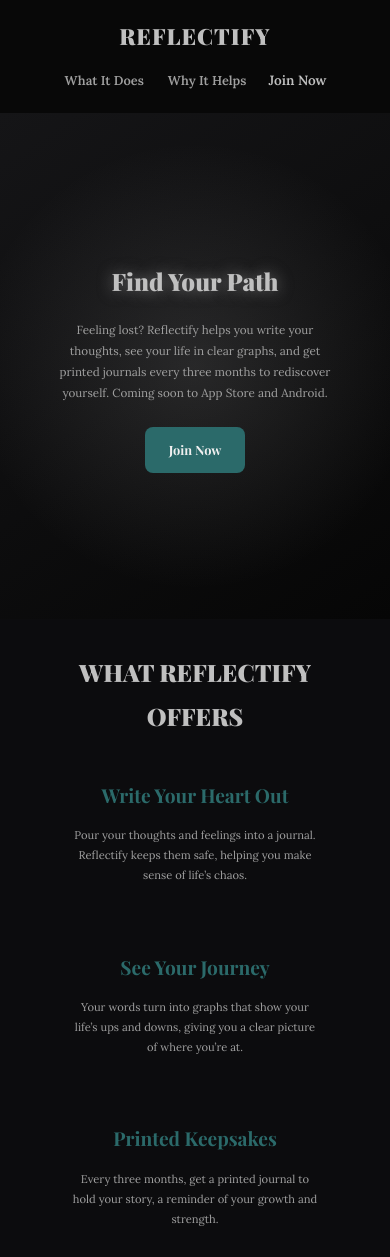
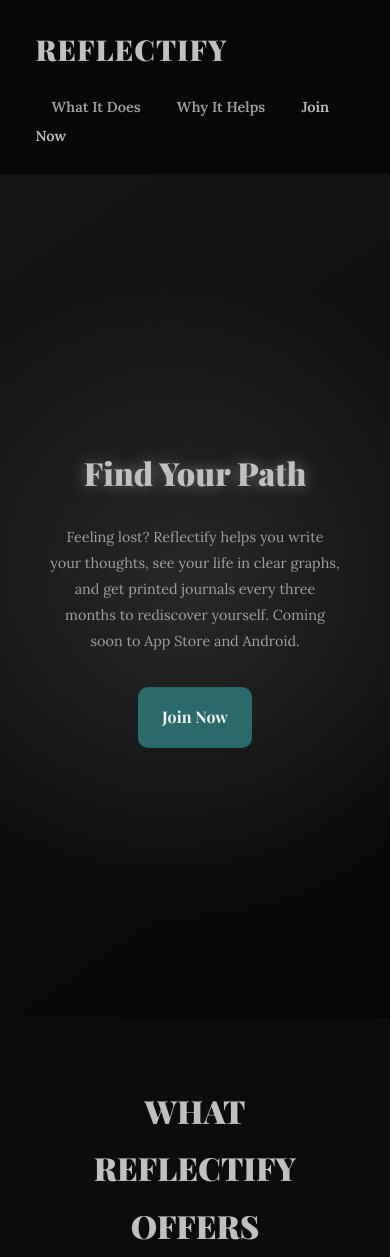
Before and after one commit to shakaelu/reflectify, a plain HTML site: page index.html in a window 390 px wide. Shown: the top 1257 px of the page. Drawn offline with nearby package versions, Linux system fonts and the light colour scheme.

Commit message:
Update index.html

```diff
--- a/index.html
+++ b/index.html
@@ -38,7 +38,7 @@
 
     header {
       background: var(--bg-darker);
-      padding: 1rem 0;
+      padding: 1.5rem 0;
       position: sticky;
       top: 0;
       width: 100%;
@@ -60,25 +60,20 @@
 
     .logo {
       font-family: 'Playfair Display', serif;
-      font-size: clamp(1.6rem, 5vw, 2rem);
+      font-size: clamp(1.8rem, 5vw, 2.5rem);
       font-weight: 900;
       color: var(--highlight);
       letter-spacing: 1px;
       text-transform: uppercase;
     }
 
-    nav {
-      display: flex;
-      flex-wrap: wrap;
-    }
-
     nav a {
       font-family: 'Lora', serif;
       color: var(--text-muted);
-      margin: 0.5rem 0.8rem;
+      margin: 0.5rem 1rem;
       text-decoration: none;
       font-weight: 600;
-      font-size: clamp(0.8rem, 2.5vw, 0.9rem);
+      font-size: clamp(0.9rem, 2.5vw, 1rem);
       transition: color 0.3s ease, transform 0.3s ease;
     }
 
@@ -89,7 +84,7 @@
     }
 
     .hero {
-      min-height: 80vh;
+      min-height: 100vh;
       display: flex;
       align-items: center;
       justify-content: center;
@@ -128,35 +123,35 @@
 
     .hero h2 {
       font-family: 'Playfair Display', serif;
-      font-size: clamp(2rem, 7vw, 3.5rem);
+      font-size: clamp(2.5rem, 8vw, 4.5rem);
       font-weight: 900;
       color: var(--highlight);
       text-shadow: 0 0 15px rgba(192, 192, 192, 0.5);
-      margin-bottom: 1rem;
+      margin-bottom: 1.5rem;
     }
 
     .hero p {
-      font-size: clamp(0.9rem, 3.5vw, 1.1rem);
+      font-size: clamp(1rem, 3vw, 1.3rem);
       color: var(--text-muted);
-      max-width: 500px;
-      margin: 0 auto 1.5rem;
+      max-width: 600px;
+      margin: 0 auto 2rem;
     }
 
     .store-links {
       display: flex;
       justify-content: center;
       gap: 1rem;
-      margin-top: 1rem;
+      margin-top: 1.5rem;
       flex-wrap: wrap;
     }
 
     .store-link {
       font-family: 'Lora', serif;
       color: var(--text-light);
-      font-size: clamp(0.8rem, 2.5vw, 0.9rem);
+      font-size: clamp(0.9rem, 2.5vw, 1rem);
       font-weight: 600;
       text-decoration: none;
-      padding: 0.6rem 1.2rem;
+      padding: 0.8rem 1.5rem;
       border: 2px solid var(--accent);
       border-radius: 8px;
       transition: all 0.3s ease;
@@ -173,11 +168,11 @@
       display: inline-block;
       background: var(--accent);
       color: var(--text-light);
-      padding: 0.8rem clamp(1.2rem, 4vw, 2rem);
-      border-radius: 8px;
+      padding: 1rem clamp(1.5rem, 4vw, 2.5rem);
+      border-radius: 10px;
       text-decoration: none;
       font-weight: 700;
-      font-size: clamp(0.9rem, 3vw, 1.1rem);
+      font-size: clamp(1rem, 3vw, 1.2rem);
       transition: all 0.3s ease;
     }
 
@@ -185,21 +180,21 @@
       background: var(--highlight);
       color: var(--bg-dark);
       transform: scale(1.1);
-      box-shadow: 0 6px 15px rgba(43, 106, 106, 0.6);
+      box-shadow: 0 8px 20px rgba(43, 106, 106, 0.6);
     }
 
     .section {
-      padding: clamp(3rem, 8vw, 5rem) 1rem;
+      padding: clamp(4rem, 10vw, 6rem) 1rem;
       position: relative;
       text-align: center;
     }
 
     .section h2 {
       font-family: 'Playfair Display', serif;
-      font-size: clamp(1.8rem, 5vw, 2.5rem);
+      font-size: clamp(2rem, 6vw, 3rem);
       font-weight: 900;
       color: var(--highlight);
-      margin-bottom: 1.5rem;
+      margin-bottom: 2rem;
       text-transform: uppercase;
       opacity: 0;
       transform: translateY(30px);
@@ -214,21 +209,21 @@
     .feature-flow {
       display: flex;
       flex-direction: column;
-      gap: 2rem;
-      margin: 1.5rem 0;
+      gap: 3rem;
+      margin: 2rem 0;
     }
 
     .feature {
       position: relative;
-      padding: 1.5rem clamp(1rem, 4vw, 1.5rem);
+      padding: 2rem clamp(1rem, 5vw, 2rem);
       text-align: left;
       transition: transform 0.5s ease, opacity 0.5s ease;
       opacity: 0;
-      transform: translateX(-30px);
+      transform: translateX(-50px);
     }
 
     .feature:nth-child(even) {
-      transform: translateX(30px);
+      transform: translateX(50px);
       text-align: right;
     }
 
@@ -239,16 +234,16 @@
 
     .feature h3 {
       font-family: 'Playfair Display', serif;
-      font-size: clamp(1.4rem, 4vw, 1.8rem);
+      font-size: clamp(1.5rem, 4vw, 2rem);
       color: var(--accent);
       font-weight: 700;
-      margin-bottom: 0.8rem;
+      margin-bottom: 1rem;
     }
 
     .feature p {
-      font-size: clamp(0.8rem, 2.5vw, 1rem);
+      font-size: clamp(0.9rem, 2.5vw, 1.1rem);
       color: var(--text-muted);
-      max-width: 450px;
+      max-width: 500px;
       margin: 0 auto;
     }
 
@@ -259,7 +254,7 @@
     .waitlist {
       text-align: center;
       background: var(--bg-darker);
-      padding: clamp(3rem, 8vw, 5rem) 1rem;
+      padding: clamp(4rem, 10vw, 6rem) 1rem;
       position: relative;
     }
 
@@ -281,16 +276,16 @@
 
     .waitlist h2 {
       font-family: 'Playfair Display', serif;
-      font-size: clamp(2rem, 6vw, 3rem);
+      font-size: clamp(2.5rem, 6vw, 3.5rem);
       color: var(--highlight);
-      margin-bottom: 1rem;
+      margin-bottom: 1.5rem;
     }
 
     .waitlist p {
-      font-size: clamp(0.9rem, 3vw, 1.1rem);
+      font-size: clamp(1rem, 3vw, 1.3rem);
       color: var(--text-muted);
-      max-width: 500px;
-      margin: 0 auto 1.5rem;
+      max-width: 600px;
+      margin: 0 auto 2rem;
     }
 
     .waitlist-input {
@@ -301,20 +296,20 @@
     }
 
     .waitlist input {
-      padding: 0.8rem;
+      padding: 1rem;
       border: none;
-      border-radius: 8px;
-      width: clamp(200px, 80vw, 280px);
+      border-radius: 10px;
+      width: clamp(250px, 60vw, 320px);
       background: #1a1a1e;
       color: var(--text-light);
       font-family: 'Lora', serif;
-      font-size: clamp(0.8rem, 2.5vw, 1rem);
+      font-size: clamp(0.9rem, 2.5vw, 1.1rem);
       transition: box-shadow 0.3s ease, transform 0.3s ease;
     }
 
     .waitlist input:focus {
       outline: none;
-      box-shadow: 0 0 12px rgba(43, 106, 106, 0.7);
+      box-shadow: 0 0 15px rgba(43, 106, 106, 0.7);
       transform: scale(1.02);
     }
 
@@ -323,10 +318,10 @@
       background: var(--accent);
       color: var(--text-light);
       border: none;
-      padding: 0.8rem clamp(1.2rem, 4vw, 2rem);
-      border-radius: 8px;
+      padding: 1rem clamp(1.5rem, 4vw, 2.5rem);
+      border-radius: 10px;
       font-weight: 700;
-      font-size: clamp(0.9rem, 3vw, 1.1rem);
+      font-size: clamp(1rem, 3vw, 1.2rem);
       cursor: pointer;
       transition: all 0.3s ease;
     }
@@ -335,22 +330,22 @@
       background: var(--highlight);
       color: var(--bg-dark);
       transform: scale(1.1);
-      box-shadow: 0 6px 15px rgba(43, 106, 106, 0.6);
+      box-shadow: 0 8px 20px rgba(43, 106, 106, 0.6);
     }
 
     .message {
-      margin-top: 1.5rem;
+      margin-top: 2rem;
       font-family: 'Lora', serif;
-      font-size: clamp(0.8rem, 2.5vw, 1rem);
+      font-size: clamp(0.9rem, 2.5vw, 1.1rem);
       font-weight: 600;
     }
 
     footer {
       background: var(--bg-darker);
       text-align: center;
-      padding: 1.5rem 0;
+      padding: 2rem 0;
       color: var(--text-muted);
-      font-size: clamp(0.7rem, 2vw, 0.8rem);
+      font-size: clamp(0.8rem, 2vw, 0.9rem);
       font-family: 'Lora', serif;
     }
 
@@ -358,92 +353,39 @@
     @media (max-width: 768px) {
       .nav {
         flex-direction: column;
-        align-items: center;
-        text-align: center;
+        align-items: flex-start;
       }
       nav {
-        margin-top: 0.5rem;
-        width: 100%;
-        display: flex;
-        justify-content: center;
-        gap: 0.5rem;
-      }
-      nav a {
-        margin: 0.3rem 0.5rem;
-      }
-      .hero {
-        min-height: 60vh;
-        padding: 1.5rem 0.5rem;
+        margin-top: 1rem;
       }
       .hero h2 {
-        font-size: clamp(1.8rem, 6vw, 2.5rem);
-      }
-      .hero p {
-        font-size: clamp(0.8rem, 3vw, 1rem);
-        max-width: 90%;
+        font-size: clamp(2rem, 8vw, 3.5rem);
       }
       .feature {
         text-align: center !important;
-        padding: 1rem;
       }
       .feature p {
         margin: 0 auto !important;
-        max-width: 90%;
       }
       .feature:nth-child(even) {
-        transform: translateX(-30px);
+        transform: translateX(-50px);
       }
       .feature.visible {
         transform: translateX(0);
       }
-      .waitlist-input {
-        flex-direction: column;
-        align-items: center;
-      }
     }
 
     @media (max-width: 480px) {
-      .logo {
-        font-size: clamp(1.4rem, 5vw, 1.8rem);
-      }
-      .hero h2 {
-        font-size: clamp(1.5rem, 6vw, 2.2rem);
-      }
       .hero p {
-        font-size: clamp(0.7rem, 3vw, 0.9rem);
+        font-size: clamp(0.9rem, 3vw, 1.1rem);
       }
       .store-links {
         flex-direction: column;
         gap: 0.5rem;
       }
-      .store-link {
-        padding: 0.5rem 1rem;
-        font-size: clamp(0.7rem, 2.5vw, 0.8rem);
-      }
-      .cta {
-        padding: 0.7rem 1.5rem;
-        font-size: clamp(0.8rem, 3vw, 1rem);
-      }
-      .section {
-        padding: clamp(2rem, 6vw, 3rem) 0.5rem;
-      }
-      .section h2 {
-        font-size: clamp(1.5rem, 5vw, 2rem);
-      }
-      .feature h3 {
-        font-size: clamp(1.2rem, 4vw, 1.5rem);
-      }
-      .feature p {
-        font-size: clamp(0.7rem, 2.5vw, 0.9rem);
-      }
-      .waitlist h2 {
-        font-size: clamp(1.8rem, 6vw, 2.5rem);
-      }
-      .waitlist p {
-        font-size: clamp(0.8rem, 3vw, 1rem);
-      }
-      .waitlist input {
-        width: clamp(180px, 90vw, 240px);
+      .waitlist-input {
+        flex-direction: column;
+        align-items: center;
       }
     }
   </style>
```
